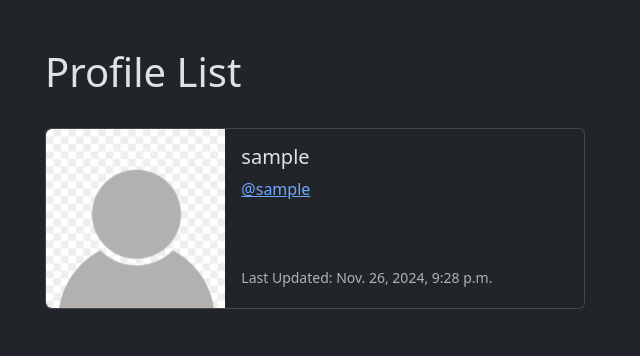
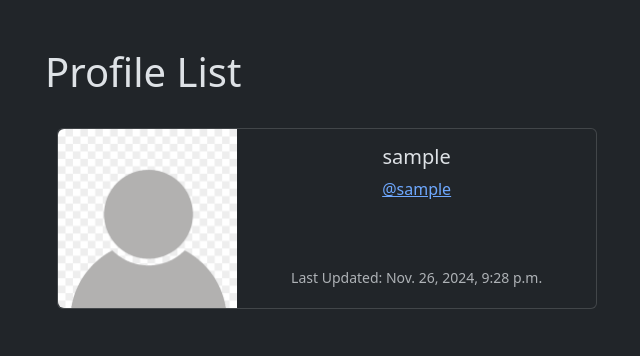
Before and after one commit to adesmarais944/redsky, a Django app: template social/redsky/templates/profile_list.html in a window 1280 px wide. Shown: the part 56-412 px from the top of the page, without its empty margins (37-677 px from the left). Run offline with Django 5.2, Linux system fonts and the light colour scheme; the template is opened without the code that fills it: values that come from a table or form of the project are taken from there, others are empty; the visitor is signed in with stand-in values (Sample User, id 1); data comes from the database, SQL or seed files in the repository.

Commit message:
cleaned up profile list layout

```diff
--- a/social/redsky/templates/profile_list.html
+++ b/social/redsky/templates/profile_list.html
@@ -3,9 +3,10 @@
 {% block content %}
 <h1>Profile List</h1>
 </br>
+<div class="container text-center">
 {% if profiles %}
 {% for profile in profiles %}
-    <div class="card mb-3" style="max-width: 540px;">
+<div class="card mb-9" style="max-width: 540px;">
 	<div class="row g-0">
 		<div class="col-md-4">
 			{% if profile.profile_image %}
@@ -19,7 +20,6 @@
 				<h5 class="card-title">{{ profile.user.username }}</h5>
 				<p class="card-text"><a href="{% url 'profile' profile.user.id %}">@{{ profile.user.username|lower}}</a></p>
 				</br></br>
-
 				<p class="card-text"><small class="text-body-secondary">Last Updated: {{ profile.date_modified }}</small></p>
 			</div>
 		</div>
```
Lines whose indentation alone changed are shown as unchanged.
